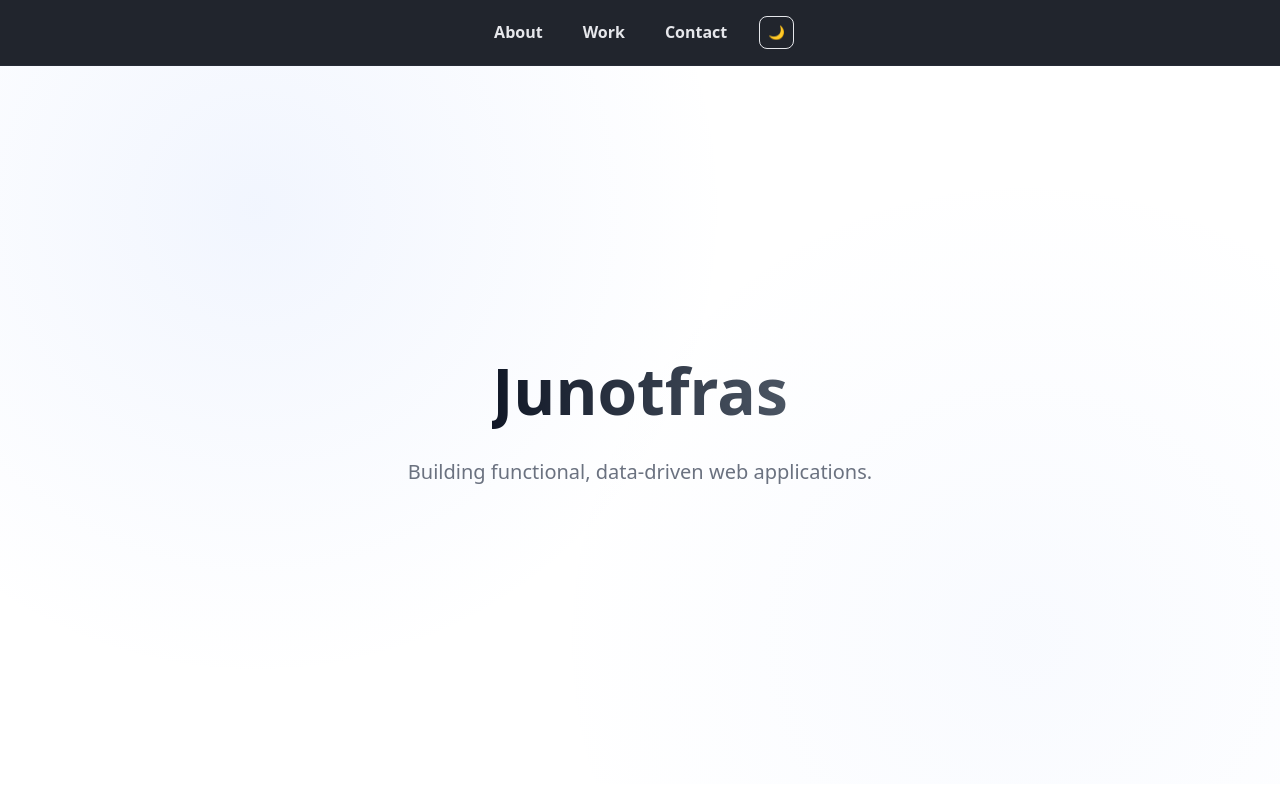
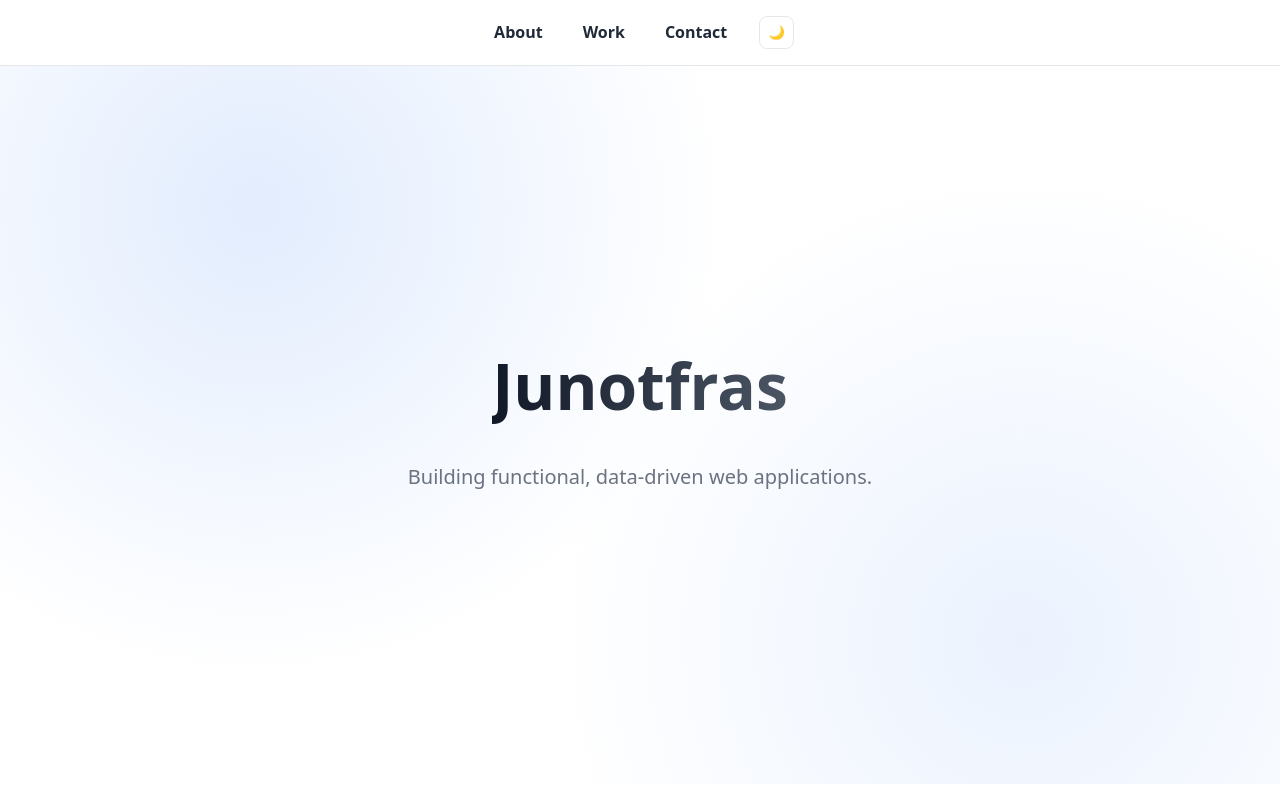
Before and after one commit to Junotfras/portfolio, a plain HTML site: page index.html in a window 1280 px wide. Both pictures are taken after a click on the button "☀️". Shown: the top 800 px of the page. Drawn offline with Linux system fonts and the light colour scheme.

Commit message:
Update styles.css

```diff
--- a/styles.css
+++ b/styles.css
@@ -1,23 +1,41 @@
 /* =========================
-   Design tokens
+   Design Tokens & Variables
    ========================= */
 :root {
+  /* DARK MODE (Default) */
   --bg: #0f1115;
   --card: #161a22;
   --text: #e6e7eb;
   --muted: #a7adbb;
   --accent: #7aa2f7;
   --border: #262b36;
+
+  /* UX Variables */
+  --nav-bg: rgba(22, 26, 34, 0.85);
+  --shadow-color: rgba(0, 0, 0, 0.5);
+  --hero-gradient: radial-gradient(circle at 20% 20%, rgba(122,162,247,0.15), transparent 40%),
+                   radial-gradient(circle at 80% 80%, rgba(122,162,247,0.08), transparent 40%);
+  --heading-gradient: linear-gradient(to right, #fff, #a7adbb);
 }
 
-/* Light Mode Overrides */
+/* LIGHT MODE OVERRIDES */
 body.light-mode {
   --bg: #ffffff;
-  --card: #f3f4f6;
+  --card: #ffffff;      /* Clean white card */
   --text: #1f2937;
   --muted: #6b7280;
-  --accent: #3b82f6;
+  --accent: #2563eb;    /* Slightly darker blue for readability on white */
   --border: #e5e7eb;
+
+  /* UX Variables Swapped */
+  --nav-bg: rgba(255, 255, 255, 0.85); /* White frosted glass */
+  --shadow-color: rgba(0, 0, 0, 0.1);  /* Much softer shadow */
+
+  /* Hero Gradient: Made slightly stronger so it shows up on white */
+  --hero-gradient: radial-gradient(circle at 20% 20%, rgba(59, 130, 246, 0.15), transparent 40%),
+                   radial-gradient(circle at 80% 80%, rgba(59, 130, 246, 0.1), transparent 40%);
+
+  --heading-gradient: linear-gradient(to right, #111827, #4b5563);
 }
 
 /* =========================
@@ -25,12 +43,14 @@ body.light-mode {
    ========================= */
 * { box-sizing: border-box; }
 html, body { margin: 0; padding: 0; }
+
 body {
   background: var(--bg);
   color: var(--text);
   font-family: system-ui, -apple-system, sans-serif;
   line-height: 1.55;
-  padding-top: 64px; /* Offset for fixed nav */
+  padding-top: 64px;
+  transition: background 0.3s ease, color 0.3s ease; /* Smooth toggle */
 }
 
 a { color: inherit; text-decoration: none; transition: color 0.2s;}
@@ -43,9 +63,11 @@ a:hover { color: var(--accent); }
   position: fixed;
   top: 0; left: 0; right: 0;
   z-index: 1000;
-  background: rgba(22, 26, 34, 0.9); /* Slight transparency */
-  backdrop-filter: blur(10px);
+  background: var(--nav-bg); /* Uses variable now */
+  backdrop-filter: blur(12px);
+  -webkit-backdrop-filter: blur(12px);
   border-bottom: 1px solid var(--border);
+  transition: background 0.3s ease, border-color 0.3s ease;
 }
 
 #navbar ul {
@@ -61,15 +83,21 @@ a:hover { color: var(--accent); }
 #navbar .nav-link {
   font-weight: 600;
   padding: 0.5rem;
+  color: var(--text); /* Ensures text flips color automatically */
 }
 
 #theme-toggle {
-  background: none;
+  background: transparent;
   border: 1px solid var(--border);
   color: var(--text);
   cursor: pointer;
   border-radius: 8px;
   padding: 0.4rem 0.8rem;
+  transition: all 0.2s;
+}
+
+#theme-toggle:hover {
+  background: var(--border);
 }
 
 /* =========================
@@ -82,17 +110,16 @@ a:hover { color: var(--accent); }
   justify-content: center;
   align-items: center;
   text-align: center;
-  background:
-    radial-gradient(circle at 20% 20%, rgba(122,162,247,0.1), transparent 40%),
-    radial-gradient(circle at 80% 80%, rgba(122,162,247,0.05), transparent 40%);
+  background: var(--hero-gradient); /* Uses variable now */
 }
 
 #welcome-section h1 {
   font-size: clamp(2.5rem, 5vw, 4rem);
   margin: 0;
-  background: linear-gradient(to right, #fff, var(--muted));
+  background: var(--heading-gradient); /* Uses variable now */
   -webkit-background-clip: text;
   -webkit-text-fill-color: transparent;
+  padding-bottom: 10px; /* Prevents gradient clipping */
 }
 
 #welcome-section p {
@@ -116,13 +143,11 @@ a:hover { color: var(--accent); }
   margin-bottom: 3rem;
   border-bottom: 1px solid var(--border);
   padding-bottom: 1rem;
-  display: inline-block;
-  width: 100%;
+  color: var(--text);
 }
 
 .grid {
   display: grid;
-  /* Auto-fit makes it handle 1, 2, 3, or 4 items perfectly */
   grid-template-columns: repeat(auto-fit, minmax(300px, 1fr));
   gap: 2rem;
 }
@@ -132,14 +157,15 @@ a:hover { color: var(--accent); }
   border: 1px solid var(--border);
   border-radius: 12px;
   overflow: hidden;
-  transition: transform 0.2s, box-shadow 0.2s;
+  transition: transform 0.2s, box-shadow 0.2s, border-color 0.2s;
   display: flex;
   flex-direction: column;
 }
 
 .project-tile:hover {
   transform: translateY(-5px);
-  box-shadow: 0 10px 30px rgba(0,0,0,0.3);
+  /* Use the shadow variable for softer light-mode shadows */
+  box-shadow: 0 10px 30px var(--shadow-color);
   border-color: var(--accent);
 }
 
@@ -148,6 +174,12 @@ a:hover { color: var(--accent); }
   height: 200px;
   object-fit: cover;
   border-bottom: 1px solid var(--border);
+  /* Optional: slightly dim images in dark mode to reduce glare, full brightness in light */
+  filter: brightness(0.9);
+  transition: filter 0.3s;
+}
+body.light-mode .project-tile img {
+    filter: brightness(1);
 }
 
 .tile-content {
@@ -158,7 +190,12 @@ a:hover { color: var(--accent); }
   font-weight: 700;
   font-size: 1.2rem;
   margin: 0 0 0.5rem 0;
-  color: var(--accent);
+  color: var(--text); /* Changed from accent to text for better readability */
+}
+
+/* Optional: Keep title blue only on hover or leave as accent if you prefer */
+.project-tile:hover .tile-title {
+    color: var(--accent);
 }
 
 .tile-desc {
@@ -173,6 +210,7 @@ a:hover { color: var(--accent); }
 #contact {
   text-align: center;
   padding: 6rem 1rem;
+  /* Use a subtle gradient fade based on card color */
   background: linear-gradient(to top, var(--card), transparent);
 }
 
@@ -188,10 +226,14 @@ a:hover { color: var(--accent); }
     border: 1px solid var(--border);
     border-radius: 8px;
     font-weight: 600;
+    color: var(--text);
+    background: var(--card); /* Adds structure in light mode */
 }
 
 .social-icons a:hover {
-    background: var(--border);
+    border-color: var(--accent);
+    color: var(--accent);
+    box-shadow: 0 4px 12px var(--shadow-color);
 }
 
 footer {
@@ -200,34 +242,7 @@ footer {
   border-top: 1px solid var(--border);
   color: var(--muted);
   font-size: 0.9rem;
-}
-
-/* =========================
-   LIGHT MODE OVERRIDES
-   ========================= */
-
-/* 1. Fix "Junotfras" Name Contrast */
-/* When in light mode, make the text gradient dark grey so it pops */
-body.light-mode #welcome-section h1 {
-  background: linear-gradient(to right, #111827, #4b5563);
-  -webkit-background-clip: text;
-  -webkit-text-fill-color: transparent;
-}
-
-/* 2. Keep Navbar Dark & Legible */
-/* Even in light mode, force navbar text to stay light color */
-body.light-mode #navbar {
-  background: rgba(22, 26, 34, 0.95); /* Keep dark background */
-  border-bottom: 1px solid #262b36;   /* Keep dark border */
-}
-
-body.light-mode #navbar a,
-body.light-mode #navbar button {
-  color: #e6e7eb; /* Force white text */
-}
-
-body.light-mode #navbar .nav-link:hover {
-  background: rgba(255, 255, 255, 0.1); /* Subtle hover effect */
+  background: var(--bg);
 }
 
 /* Mobile Tweak */
```
